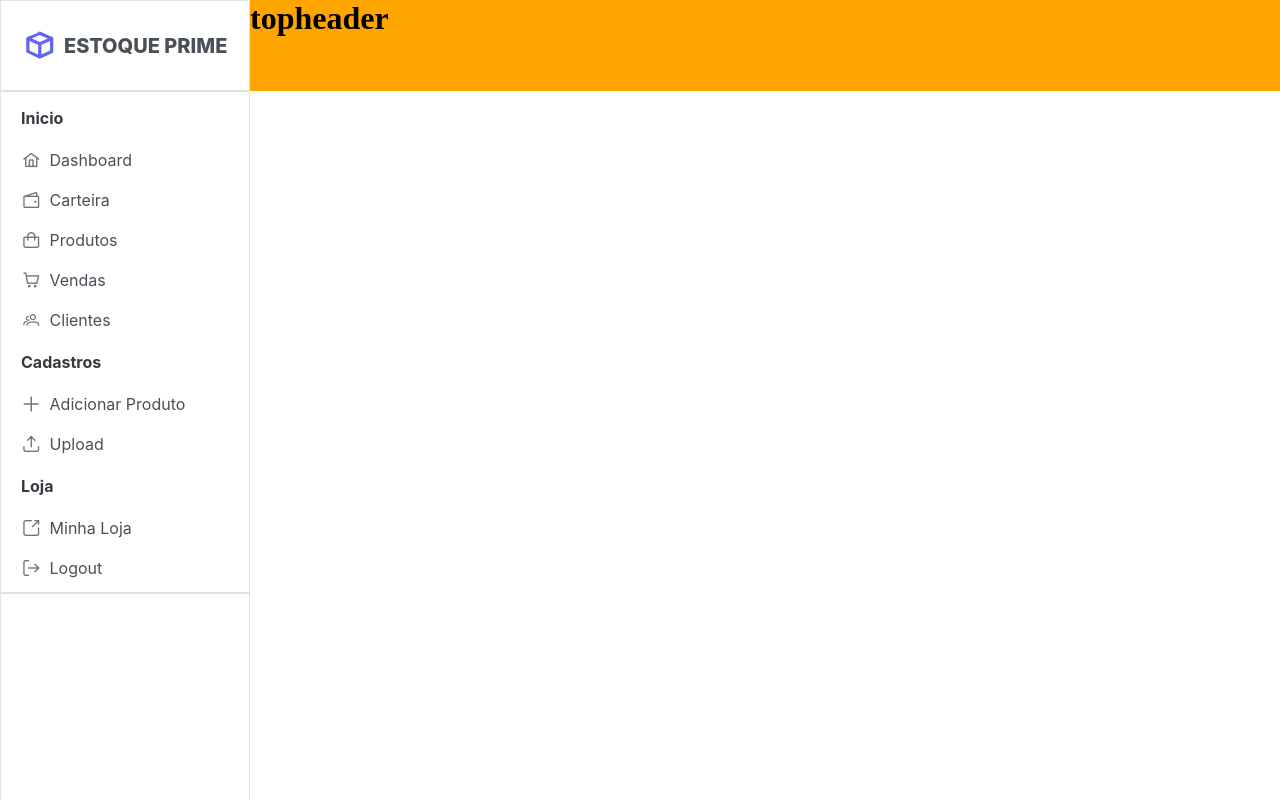
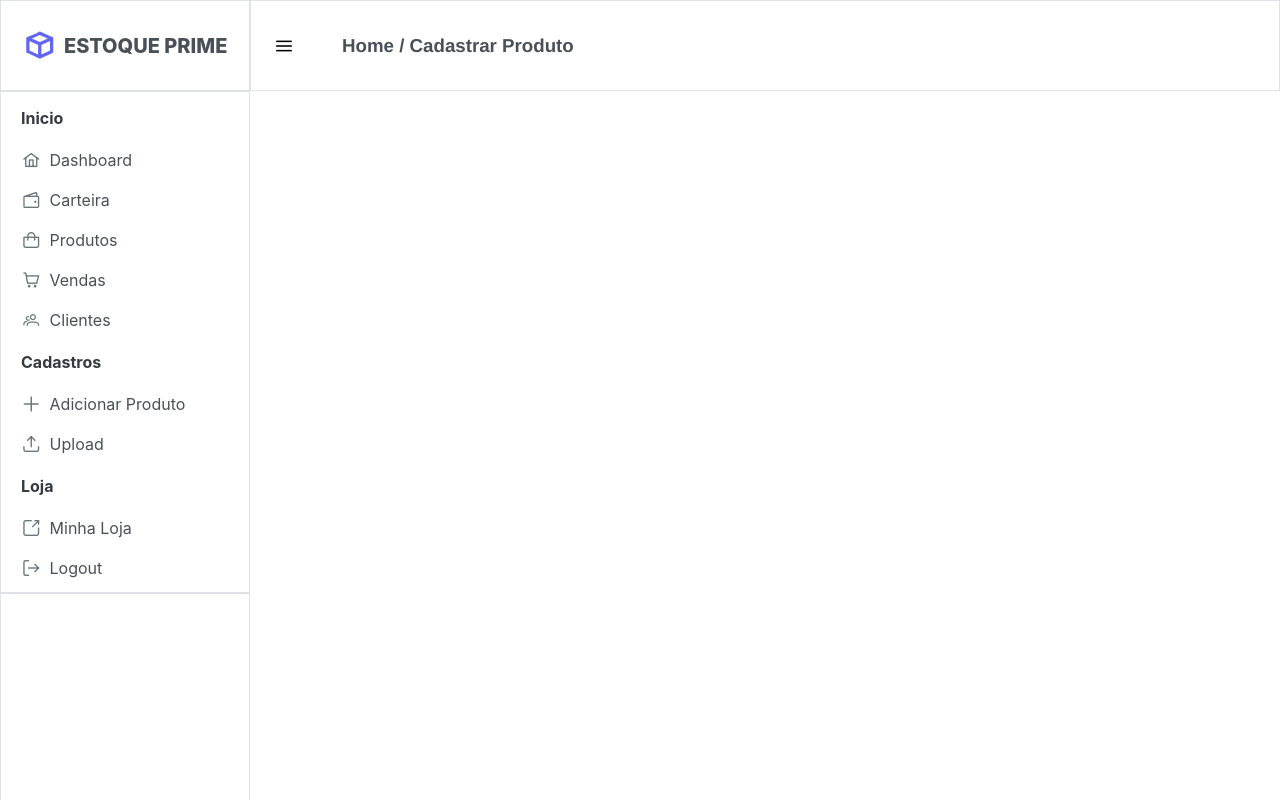
Before and after one commit to MauricioDiias/Projeto_plataforma_comercio, a React (Vite) app in the folder FrontEnd/plataforma_comercio/: page /home in a window 1280 px wide. Built offline with nearby package versions, Linux system fonts and the light colour scheme.

Commit message:
Aualizando top bar

```diff
--- a/FrontEnd/plataforma_comercio/src/shared/components/TopBar/index.jsx
+++ b/FrontEnd/plataforma_comercio/src/shared/components/TopBar/index.jsx
@@ -1,7 +1,20 @@
 function TopBar() {
+
   return (
-    <div style={{ marginLeft:'250px', height: "91px", backgroundColor: "orange" }}>
-      <h1>topheader</h1>
+    <div
+      style={{
+        marginLeft: "250px",
+        height: "91px",
+        border: "1px solid #dee2e6",
+        padding: "25px",
+        display: "flex",
+        alignItems: "center",
+        fontFamily: "Helvetica",
+        gap:'50px'
+      }}
+    >
+      <i className="pi pi-bars"></i>
+      <h3 style={{color:'#495057'}}>Home / Cadastrar Produto</h3>
     </div>
   );
 }
```
